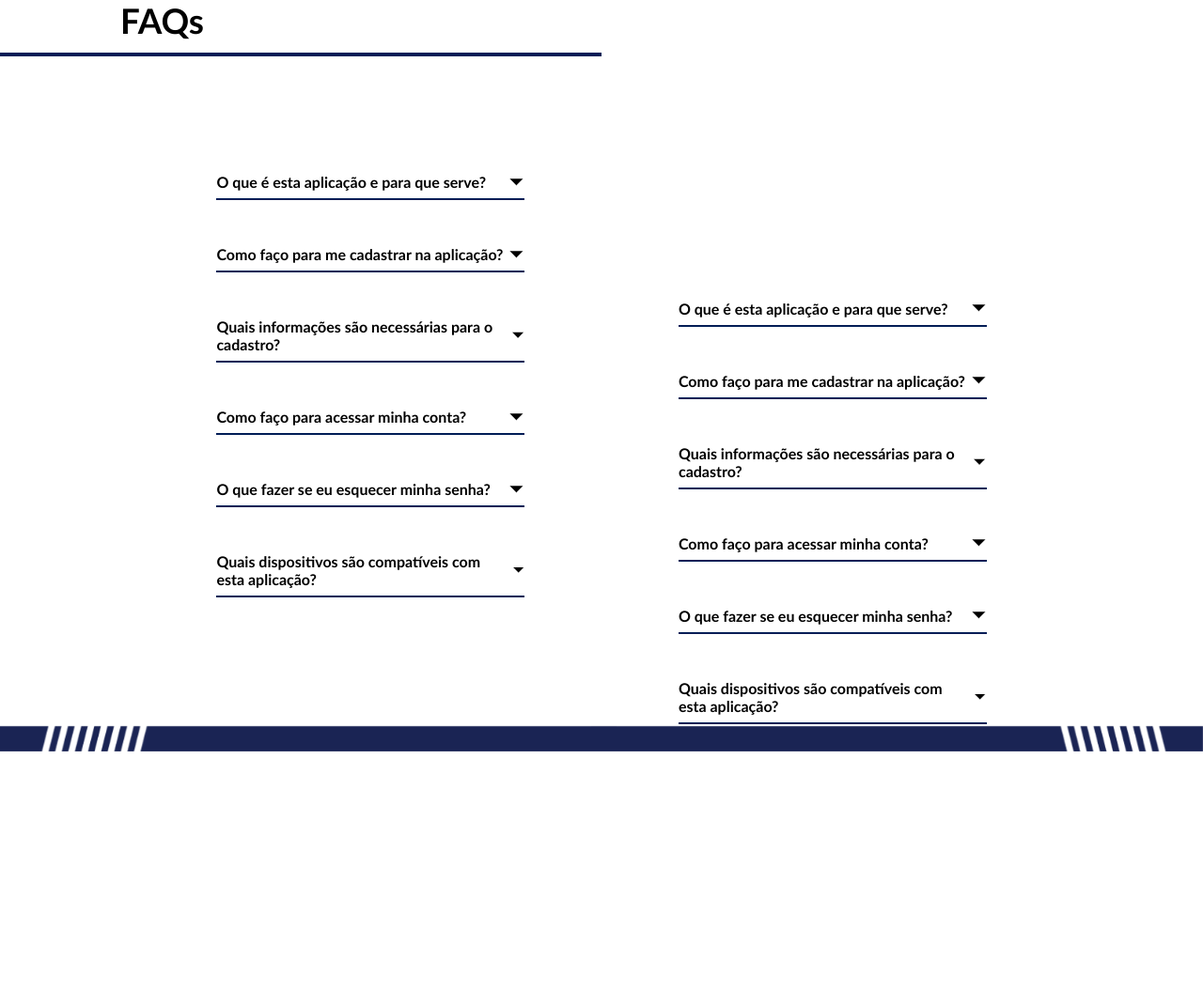
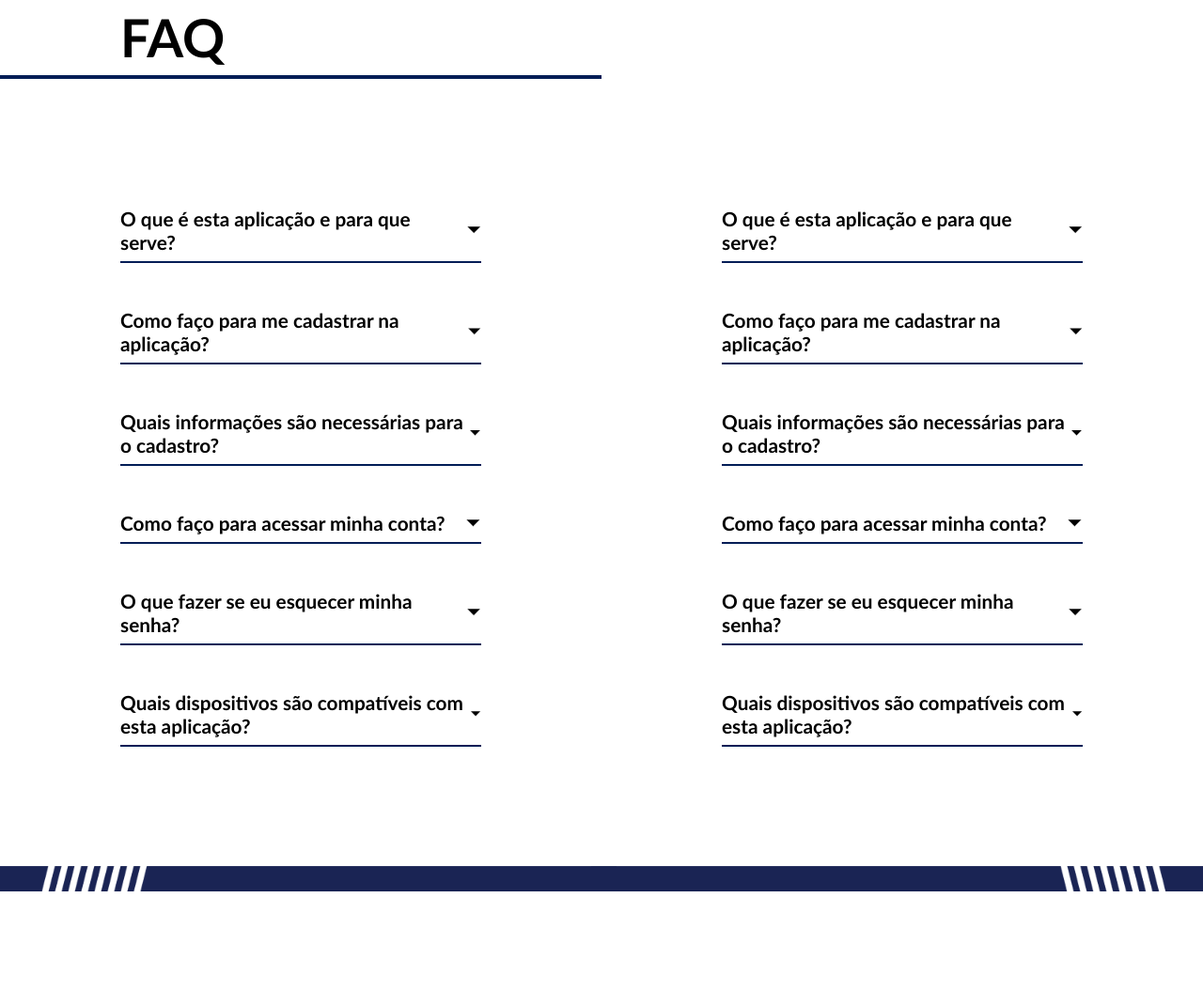
Before and after one commit to everton-ods/etepd-PI, a PHP site: page /Faq_js.html in a window 1280 px wide. Shown: the whole page at 94% size. After the commit the page ends 949 px from the top, so only its background shows below. Run offline with PHP 8.4, Linux system fonts and the light colour scheme.

Commit message:
completed faq page

```diff
--- a/Faq_js.html
+++ b/Faq_js.html
@@ -13,11 +13,13 @@
 </head>
 
 <body>
-    <div class="linha-horizontal"></div>
+    <div class="linha-horizontal">
+
+        <h2 class="title">FAQ</h2>
+    </div>
 
     <section>
 
-        <h2 class="title">FAQs</h2>
 
             <section class="sec-left">
 
--- a/css/styles_Faq_js.css
+++ b/css/styles_Faq_js.css
@@ -7,6 +7,21 @@
 }
 
 
+.linha-horizontal{
+
+  margin-top:0%;
+  width: 50%;
+  border-bottom: 0.3rem solid #001D56;
+  /* border-width: 10%; */
+  /* border-inline-start-width: 20px solid #000; */
+
+}
+
+
+.title {
+  font-size: 3.5rem;
+  padding: 1% 0 1% 20%;
+}
 
 /* body {
   background: #1c1c1c;
@@ -15,36 +30,33 @@
 
 section {
   min-height: 100vh;
-  width: 80%;
-  margin: 0 auto;
+  width: 100%;
   display: flex;
-  flex-direction: column;
+  align-items: center;
 
 }
 
-.sec-left {
+.sec-left , .sec-right {
+  margin: 0 auto 0;
+  flex-direction: column;
+  justify-content: center;
 
-  margin: 9% auto 0;
-  align-items:self-start;
-}
-
-.sec-right {
-  margin: -65% auto 0;
-
-
-  align-items:self-end;
+  /* justify-content:space-between; */
 }
 
 
 
 section h2 {
+  position: absolute;
+  left: 9%;
+  top: 1%;
   font-size: 2.3rem;
 
 }
 
 
 .faq {
-  width: 40%;
+  width: 60%;
   margin-top: 3rem;
   padding-bottom: 0.5rem;
   border-bottom: 2px solid #001D56;
@@ -60,7 +72,7 @@ section h2 {
 }
 
 .question h3 {
-  font-size: 1rem;
+  font-size: 1.3rem;
 }
 
 .answer {
@@ -109,26 +121,15 @@ svg {
 
 
 
-.linha-horizontal{
-  position: absolute;
-  width: 50%;
-  height: 7.5%;
-
-
-  border-bottom: 0.3rem solid #001D56;
-
-}
-
-.left_coluna{
-  margin-top: -4.5%;
-}
-
 .fundo{
     BACKGROUND-COLOR: bisque;
 }
 
 
 .img-bt{
-   position: fixed;
-   bottom: 0;
+  display: flex;
+  margin-top: 3%;
+
+  /* position: fixed;
+   bottom: 0; */
 }
```
Also changed, not shown: Faq.html (deleted, +0 -53 lines), css/styles_Faq.css (deleted, +0 -24 lines).
